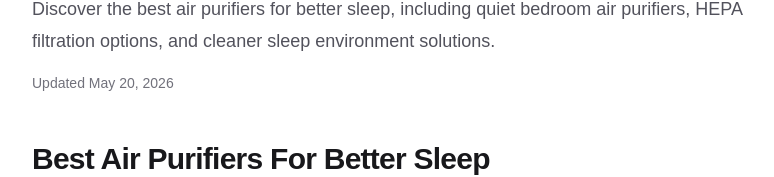
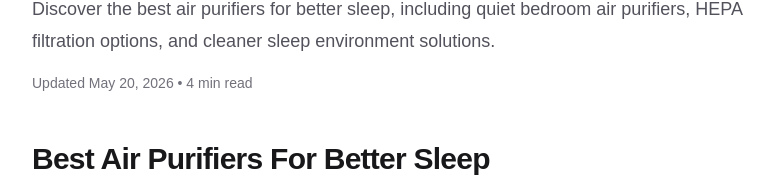
Before and after one commit to Lee-ciang/sleep-project, a Next.js app: page /guides/best-air-purifiers-for-better-sleep in a window 1280 px wide. Shown: the part 251-428 px from the top of the page, without its empty margins (248-1022 px from the left). Built offline with nearby package versions, Linux system fonts and the light colour scheme.

Commit message:
Show guide reading time

```diff
--- a/app/guides/[slug]/page.tsx
+++ b/app/guides/[slug]/page.tsx
@@ -88,11 +88,14 @@ const relatedGuides = getAllGuides()
         {guide.description}
       </p>
       <p className="mt-4 text-sm text-zinc-500">
-  Updated {new Date(guide.updatedAt).toLocaleDateString("en-US", {
+  Updated{" "}
+  {new Date(guide.updatedAt).toLocaleDateString("en-US", {
     month: "long",
     day: "numeric",
     year: "numeric",
   })}
+  {" • "}
+  {guide.readingTime}
 </p>
       <section className="mt-12">
   <article className="prose prose-zinc max-w-none">
```
